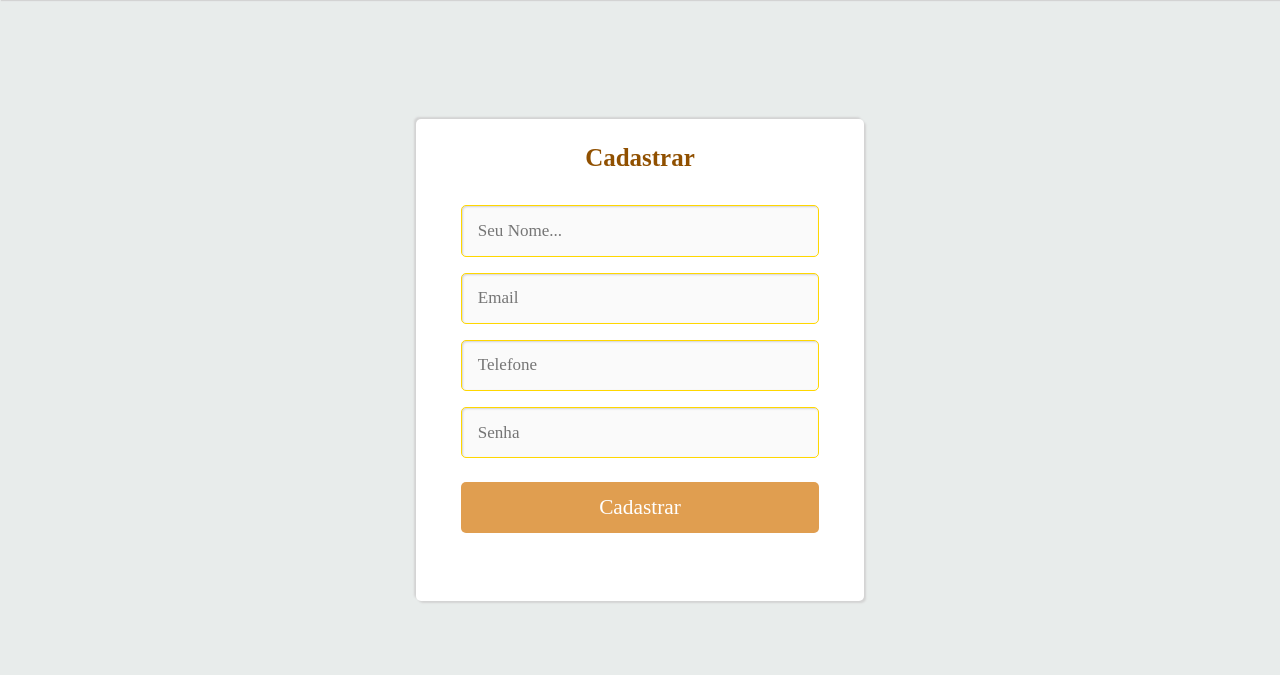
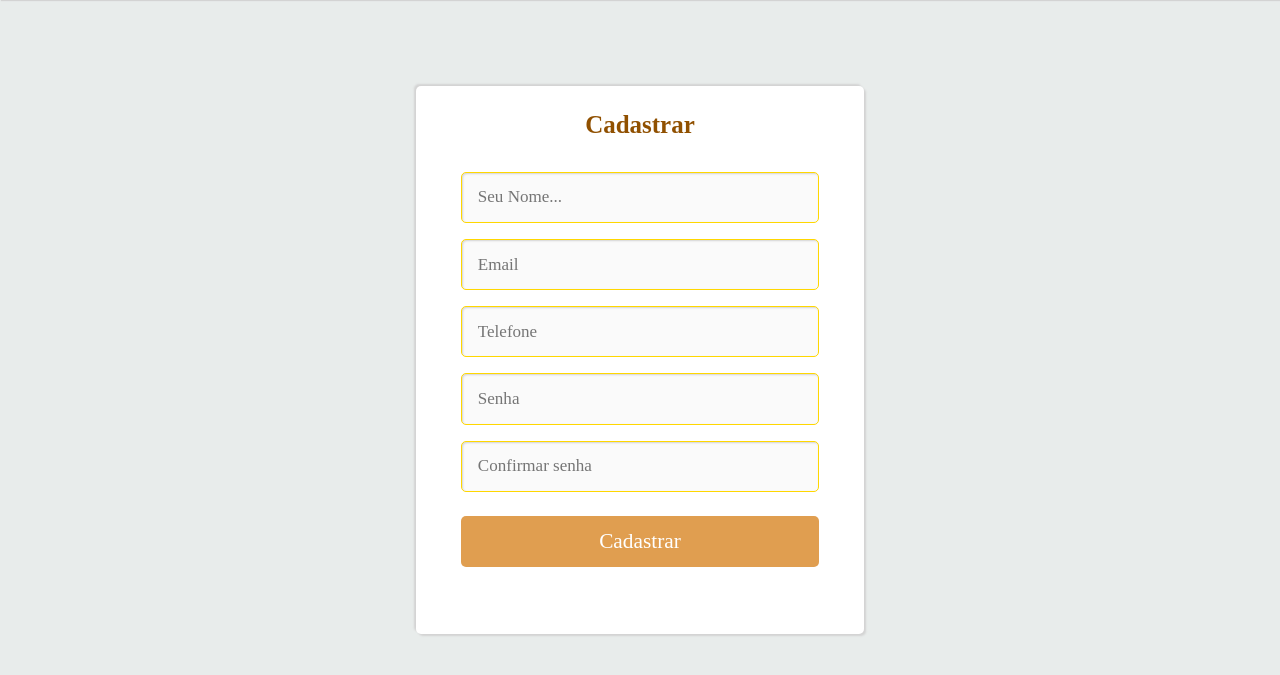
Before and after one commit to LiviaAluna/BuscaShop, a PHP site: page /view/register.php in a window 1280 px wide. Shown: the part 80-755 px from the top of the page. Run offline with PHP 8.4, Linux system fonts and the light colour scheme; some libraries are stand-ins or nearby versions; some web fonts are replaced.

Commit message:
Campo de confirmar senha.

```diff
--- a/view/register.php
+++ b/view/register.php
@@ -22,6 +22,7 @@
 						<input class="input-field" type="text" name="email" placeholder="Email" required><br>
 						<input class="input-field" type="tel" name="telefone" placeholder="Telefone" required><br>
 						<input class="input-field" type="password" name="senha" placeholder="Senha" required><br>
+						<input class="input-field" type="password" name="senha" placeholder="Confirmar senha" required><br>
 						<input class="btn-dark" type="submit" name="submit" class="btn_form" value="Cadastrar"><br>
 					</form>
 				</div>
```
